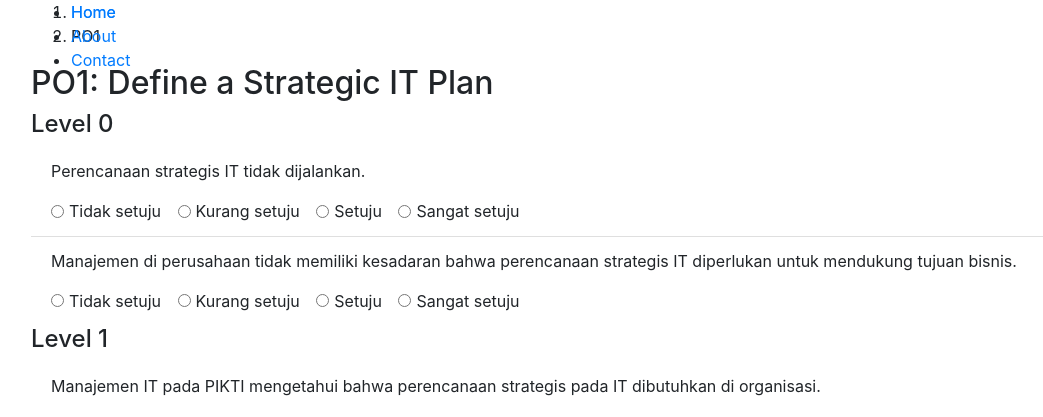
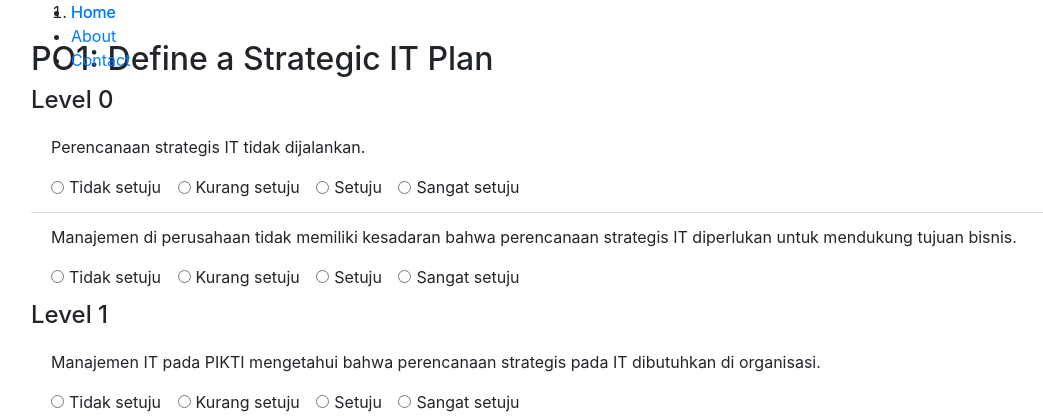
Before and after one commit to yukiyr/rekomendasi-tkti-2021, a PHP site: the page made by application/views/kuesioner.php in a window 1280 px wide. Shown: the top 417 px of the page, without its empty margins (54-1097 px from the left). Run offline with PHP 8.4, Linux system fonts and the light colour scheme; the template is opened without the code that fills it, so the values that code supplies are empty; some libraries are stand-ins or nearby versions.

Commit message:
update kuesioner

```diff
--- a/application/views/kuesioner.php
+++ b/application/views/kuesioner.php
@@ -63,7 +63,6 @@
 
         <ol>
           <li><a href="index.html">Home</a></li>
-          <li>PO1</li>
         </ol>
         <h2>PO1: Define a Strategic IT Plan </h2>
       </div>
```
